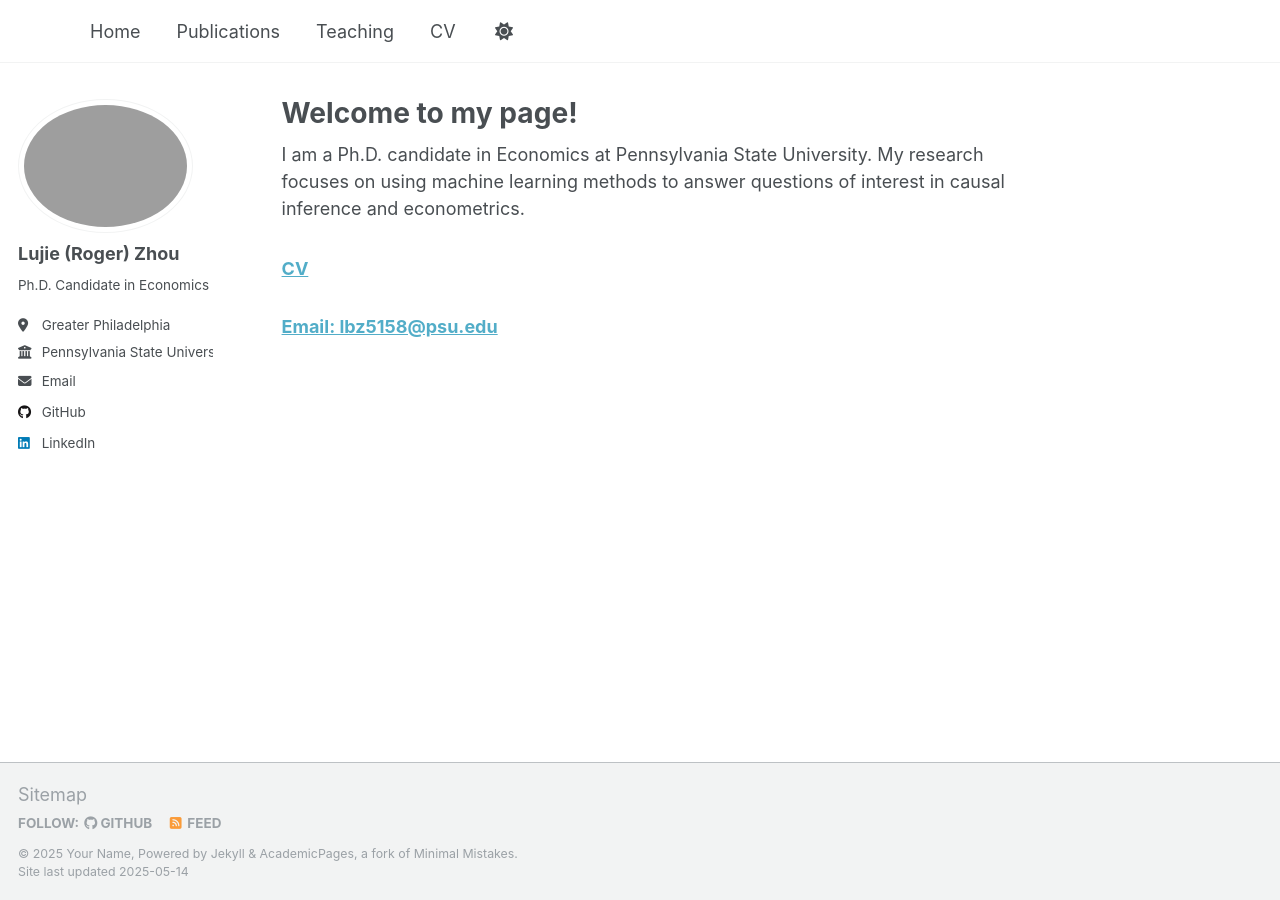
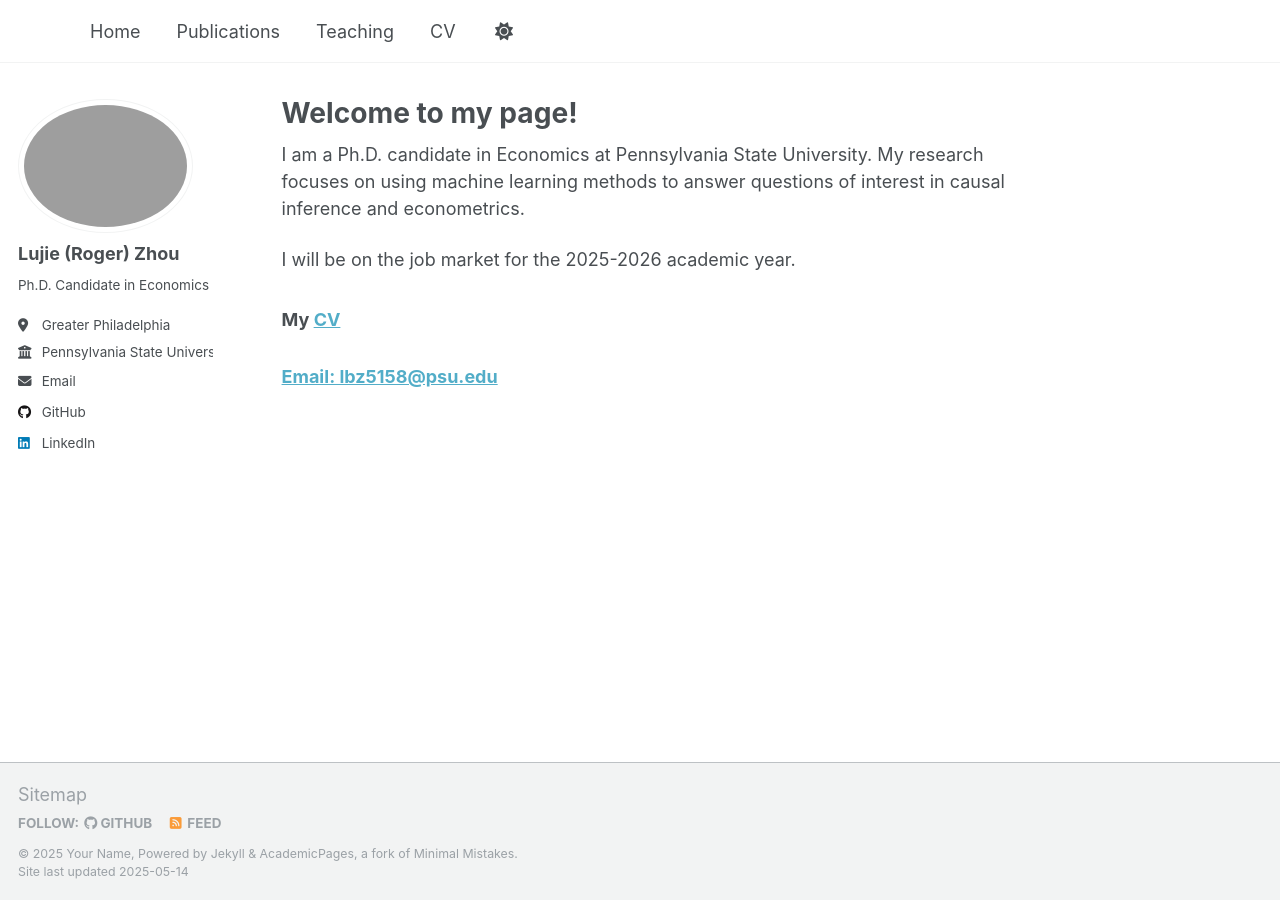
Before and after one commit to lbz5158/lujiezhou.github.io, a Jekyll site: the page built from _pages/about.md, in a window 1280 px wide. Built offline with Jekyll 4.4.1, drawn with Linux system fonts in a browser that asks for light colours.

Commit message:
Update about.md

```diff
--- a/_pages/about.md
+++ b/_pages/about.md
@@ -6,7 +6,8 @@ author_profile: true
 
 I am a Ph.D. candidate in Economics at Pennsylvania State University. My research focuses on using machine learning methods to answer questions of interest in causal inference and econometrics.
 
+I will be on the job market for the 2025-2026 academic year.
 
-### [CV]()
+### My [CV]()
 
 ### [Email: lbz5158@psu.edu](mailto:lbz5158@psu.edu)
```
